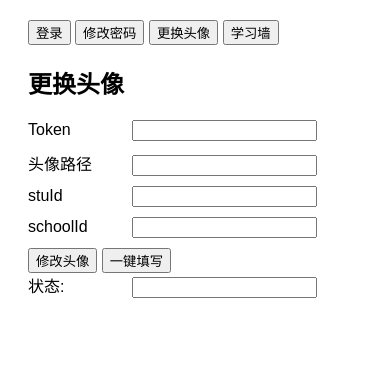
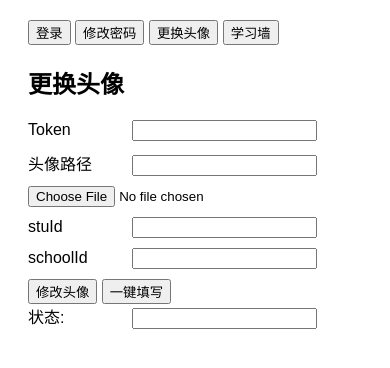
Before and after one commit to python191003/python191003.github.io, a plain HTML site: page index.html in a window 390 px wide. Both pictures are taken after a click on the button "更换头像". Drawn offline with Linux system fonts and the light colour scheme.

Commit message:
Update index.html

```diff
--- a/index.html
+++ b/index.html
@@ -62,7 +62,8 @@
         <label>Token</label>
         <input type="text" id="aF_token"><br>
         <label>头像路径</label>
-        <input type="text" id="aF_filepath"><br>
+        <input type="text" id="aF_filepath">
+        <input type="file" id="uploadFile" onchange="uploadImg()"/><br>
         <label>stuId</label>
         <input type="text" id="aF_stuId"><br>
         <label>schoolId</label>
@@ -230,6 +231,37 @@ function setAllToPassword() {
     document.getElementById('pF_realName').value = document.getElementById('stuName').value;
 }
 
+function uploadImg(event) {
+    const headers = {"Host": "xxq.iclass30.com",
+    "Connection": "keep-alive",
+    "Content-Length": "251008",
+    "sec-ch-ua-platform": "Windows",
+    "sec-ch-ua": '"Microsoft Edge";v="129", "Not=A?Brand";v="8", "Chromium";v="129"',
+    "sec-ch-ua-mobile": "?0",
+    "User-Agent": "Mozilla/5.0 (Windows NT 10.0; Win64; x64) AppleWebKit/537.36 (KHTML, like Gecko) Chrome/129.0.0.0 Safari/537.36 Edg/129.0.0.0",
+    "Accept": "application/json, text/plain, */*",
+    "X-Requested-Width": "XMLHttpRequest",
+    "Content-Type": "application/x-www-form-urlencoded;charset=UTF-8",
+    "DNT": "1",
+    "token": document.getElementById('aF_token').value,
+    "Origin": "https://xxq.iclass30.com",
+    "Sec-Fetch-Site": "same-origin",
+    "Sec-Fetch-Mode": "cors",
+    "Sec-Fetch-Dest": "empty",
+    "Accept-Encoding": "gzip, deflate, br, zstd",
+    "Accept-Language": "zh-CN,zh;q=0.9,en;q=0.8,en-GB;q=0.7,en-US;q=0.6"
+    };
+    const file = document.getElementById("uploadFile").files[0];
+    const reader = new FileReader();
+    reader.onload = async function(e) {
+        const base64 = encodeURIComponent(e.target.result.split(',')[1]);
+        const result = await fetch("https://xxq.iclass30.com/api/online/common/uploadBase64", {method:"POST",headers:headers,body:"base64="+base64+"&suffix="+file.name.split(".")[1]});
+        const data = await result.json();
+        document.getElementById('aF_filepath').value = "/"+data.data.uploadUrl;
+    };
+    reader.readAsDataURL(file);
+}
+
 // 修改头像逻辑
 async function changeAvatar() {
     const token = document.getElementById('aF_token').value;
@@ -343,8 +375,13 @@ async function parseStudywallDetail(e) {
     try{
         const xxqResponse = await fetch(`https://xxq.iclass30.com/api/inquiry/studywall/dynamics?operationUserId=${xxqStuId}&studyWallId=${e.target.id}&classId=&sort=time&limit=1000`, {method: "GET", headers: headers});
         const xxqJs=await xxqResponse.json();
+        const xxqAttachment = await fetch(`https://xxq.iclass30.com/api/inquiry/studywall/details?studyWallId=${e.target.id}`, {method: "GET", headers: headers})
+        const xxqAttachmentData = await xxqAttachment.json();
         const studywallDetail = document.createElement('textarea');
         studywallDetail.style="width:800px;height:400px;";
+        xxqAttachmentData.data.attachment.forEach((attachment, index) => {
+            studywallDetail.textContent += `教师附件:${attachment.file_url}\n`;
+        });
         xxqJs.data.rows.forEach((row, index)=>{studywallDetail.textContent += `标题:${row.title}\n`;
             studywallDetail.textContent += `内容:${row.description}\n`;
             if (row.attachment.length > 0) {
```
